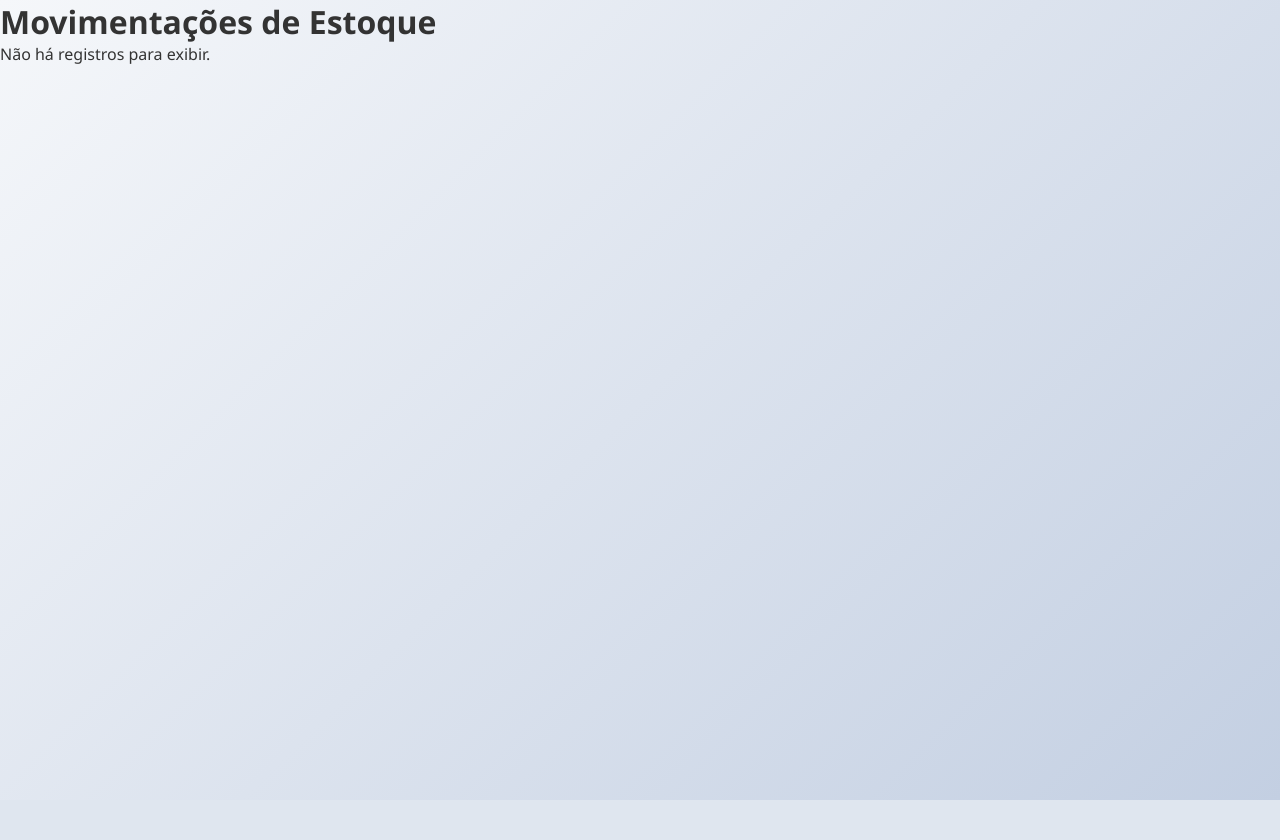
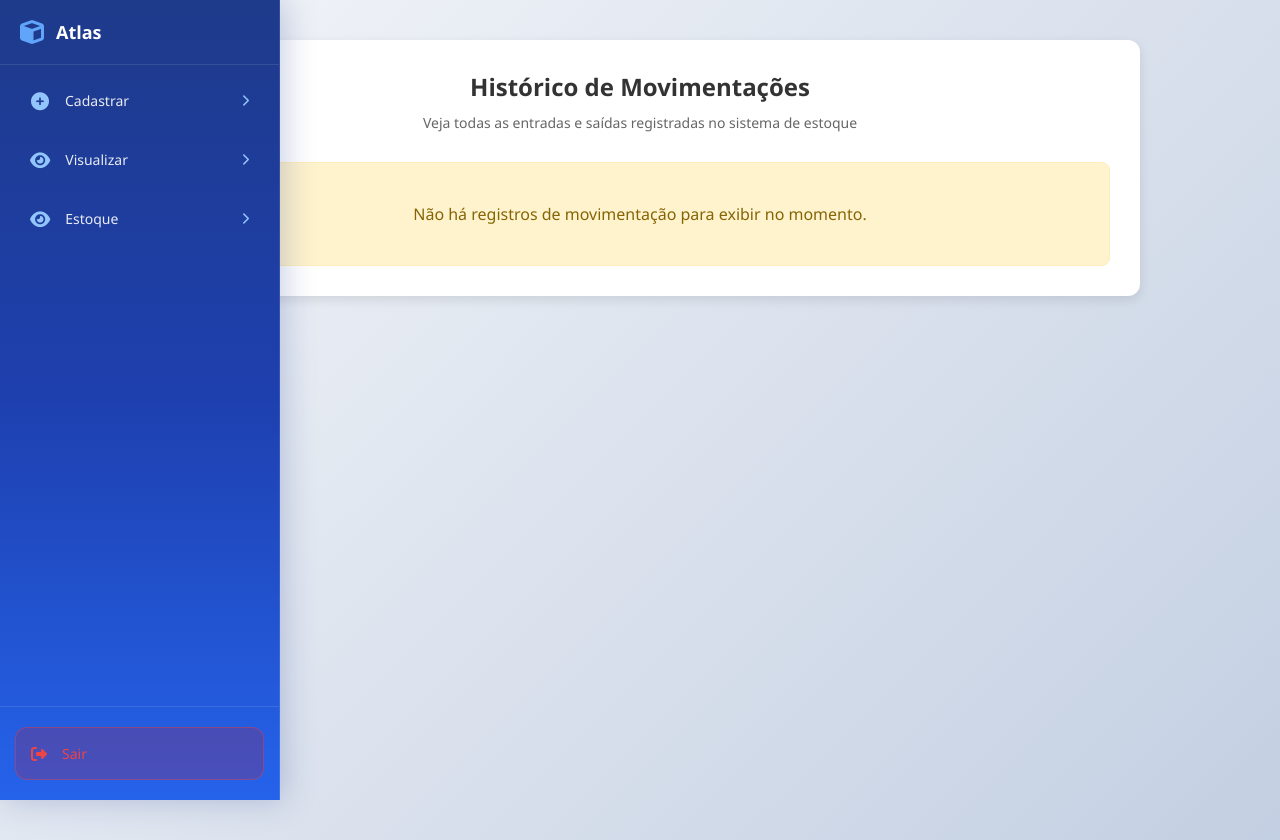
Before and after one commit to Caioairesd/Projeto-Senai-Atlas, a PHP site: page /htdocs/estoque/estoque_historico.php in a window 1280 px wide. Before the commit the page ends 800 px from the top, so only its background shows below. Run offline with PHP 8.4, Linux system fonts and the light colour scheme; the visitor is signed in with stand-in values (Sample User, id 1); data that the repository does not hold is empty.

Commit message:
feat
Adicionar front-end tela de histórico e de entrada

```diff
--- a/Login/processar_login.php
+++ b/Login/processar_login.php
@@ -15,8 +15,10 @@ $usuario = $stmt->fetch(PDO::FETCH_ASSOC);
 
 if ($usuario && password_verify($password, $usuario['senha_usuario'])) {
     // Login OK
-    $_SESSION['usuario'] = $usuario['nome_usuario'];
-    $_SESSION['perfil']  = $usuario['perfil_id'];
+    $_SESSION['usuario']     = $usuario['nome_usuario'];
+    $_SESSION['usuario_id']  = $usuario['id_usuario'];  // <- ESSA LINHA É ESSENCIAL
+    $_SESSION['perfil']      = $usuario['perfil_id'];
+
     header("Location: ../dashboard/dashboard.php");
     exit();
 } else {
--- a/assets/sidebar.php
+++ b/assets/sidebar.php
@@ -86,9 +86,9 @@
                             <i class="fas fa-users"></i>
                             <span>Entrada de estoque</span>
                         </a></li>
-                    <li><a href="../visualizar/visualizar_fornecedor.php">
+                    <li><a href="../estoque/estoque_historico.php"">
                             <i class="fas fa-industry"></i>
-                            <span>Visualizar Fornecedor</span>
+                            <span>Histórico</span>
                         </a></li>
                     <li><a href="../visualizar/visualizar_funcionario.php">
                             <i class="fas fa-id-badge"></i>
--- a/assets/style.css
+++ b/assets/style.css
@@ -728,3 +728,76 @@ html {
   font-size: 0.9rem;
   color: #777;
 }
+
+/* Histórico*/
+
+/* 🔷 Cabeçalho do histórico */
+.historico-header {
+  margin-bottom: 30px;
+  text-align: center;
+}
+
+.historico-header h2 {
+  font-size: 24px;
+  color: var(--text);
+  margin-bottom: 10px;
+}
+
+.historico-header p {
+  font-size: 14px;
+  color: #666;
+}
+
+/* Tabela de histórico */
+.historico-table {
+  width: 100%;
+  border-collapse: collapse;
+  margin-top: 20px;
+  background-color: var(--bg-white);
+  border-radius: 8px;
+  overflow: hidden;
+  box-shadow: 0 2px 8px rgba(0,0,0,0.05);
+}
+
+.historico-table thead {
+  background-color: var(--primary);
+  color: #fff;
+}
+
+.historico-table th,
+.historico-table td {
+  padding: 12px 16px;
+  text-align: left;
+  font-size: 14px;
+  border-bottom: 1px solid #eee;
+}
+
+.historico-table tbody tr:nth-child(even) {
+  background-color: #f9f9f9;
+}
+
+.historico-table tbody tr:hover {
+  background-color: #eef6ff;
+}
+
+/* Entrada / Saída */
+.tipo-entrada {
+  color: green;
+  font-weight: bold;
+}
+
+.tipo-saida {
+  color: red;
+  font-weight: bold;
+}
+
+/* Sem registros */
+.no-records {
+  text-align: center;
+  padding: 40px;
+  background-color: #fff3cd;
+  color: #856404;
+  border: 1px solid #ffeeba;
+  border-radius: 8px;
+  margin-top: 20px;
+}
--- a/estoque/estoque_historico.php
+++ b/estoque/estoque_historico.php
@@ -1,54 +1,7 @@
 <?php
-session_start();
-require_once '../config/conexao.php';
-
-$usuarioId = (int) $_SESSION['usuario_id'];
-$perfil = (int) $_SESSION['perfil'];
-
-// Monta SQL base
-$sql = "
-    SELECT
-        e.id_estoque,
-        p.nome_produto,
-        e.tipo_estoque,
-        e.qtde_estoque,
-        COALESCE(e.data_entrada, e.data_saida) AS data_movimentacao,
-        f.nome_funcionario,
-        u.nome_usuario,
-        e.observacao_estoque,
-        pe.id_pedido
-    FROM estoque e
-    JOIN produto p    ON e.produto_id     = p.id_produto
-    JOIN usuario u    ON e.usuario_id     = u.id_usuario
-    JOIN funcionario f ON u.funcionario_id = f.id_funcionario
-    LEFT JOIN pedidos pe
-      ON pe.usuario_id   = u.id_usuario
-     AND e.tipo_estoque  = 'Saída'
-";
-
-//Se o usuário não for Admin (1) nem Estoquista (2), limita ao próprio histórico
-if ($perfil !== 1 && $perfil !== 2) {
-    $sql .= " WHERE e.usuario_id = :usuarioId";
-}
-
-//Ordena mais recentes primeiro
-$sql .= " ORDER BY data_movimentacao DESC";
-
-try {
-    $stmt = $pdo->prepare($sql);
-    if ($perfil !== 1 && $perfil !== 2) {
-        $stmt->bindValue(':usuarioId', $usuarioId, PDO::PARAM_INT);
-    }
-    $stmt->execute();
-    $historico = $stmt->fetchAll(PDO::FETCH_ASSOC);
-} catch (PDOException $e) {
-    echo "<script>
-            alert('Erro ao buscar histórico de estoque.');
-          </script>";
-    exit();
-}
+include 'processar_historico.php';
+include '../assets/sidebar.php';
 ?>
-
 <!DOCTYPE html>
 <html lang="pt-br">
 <head>
@@ -57,12 +10,21 @@ try {
     <link rel="stylesheet" href="../assets/style.css">
 </head>
 <body>
-    <h1>Movimentações de Estoque</h1>
+    <div class="form-wrapper">
+        <!-- Adicionado header melhorado com classes específicas -->
+        <div class="historico-header">
+            <h2>Histórico de Movimentações</h2>
+            <p>Veja todas as entradas e saídas registradas no sistema de estoque</p>
+        </div>
 
         <?php if (empty($historico)): ?>
-        <p>Não há registros para exibir.</p>
+
+            <div class="no-records">
+                <p>Não há registros de movimentação para exibir no momento.</p>
+            </div>
         <?php else: ?>
-        <table>
+
+            <table class="historico-table">
                 <thead>
                     <tr>
                         <th>ID</th>
@@ -80,7 +42,9 @@ try {
                         <tr>
                             <td><?= htmlspecialchars($item['id_estoque']) ?></td>
                             <td><?= htmlspecialchars($item['nome_produto']) ?></td>
-                        <td><?= htmlspecialchars($item['tipo_estoque']) ?></td>
+                            <td class="<?= $item['tipo_estoque'] === 'Entrada' ? 'tipo-entrada' : 'tipo-saida' ?>">
+                                <?= htmlspecialchars($item['tipo_estoque']) ?>
+                            </td>
                             <td><?= htmlspecialchars($item['qtde_estoque']) ?></td>
                             <td><?= htmlspecialchars($item['data_movimentacao']) ?></td>
                             <td><?= htmlspecialchars($item['nome_funcionario']) ?></td>
@@ -91,5 +55,7 @@ try {
                 </tbody>
             </table>
         <?php endif; ?>
+
+    </div>
 </body>
 </html>
--- /dev/null
+++ b/estoque/processar_historico.php
@@ -0,0 +1,49 @@
+<?php
+session_start();
+require_once '../config/conexao.php';
+
+$usuarioId = (int) $_SESSION['usuario_id'];
+$perfil = (int) $_SESSION['perfil'];
+
+// Monta SQL base
+$sql = "
+    SELECT
+        e.id_estoque,
+        p.nome_produto,
+        e.tipo_estoque,
+        e.qtde_estoque,
+        COALESCE(e.data_entrada, e.data_saida) AS data_movimentacao,
+        f.nome_funcionario,
+        u.nome_usuario,
+        e.observacao_estoque,
+        pe.id_pedido
+    FROM estoque e
+    JOIN produto p    ON e.produto_id     = p.id_produto
+    JOIN usuario u    ON e.usuario_id     = u.id_usuario
+    JOIN funcionario f ON u.funcionario_id = f.id_funcionario
+    LEFT JOIN pedidos pe
+      ON pe.usuario_id   = u.id_usuario
+     AND e.tipo_estoque  = 'Saída'
+";
+
+//Se o usuário não for Admin (1) nem Estoquista (2), limita ao próprio histórico
+if ($perfil !== 1 && $perfil !== 2) {
+    $sql .= " WHERE e.usuario_id = :usuarioId";
+}
+
+//Ordena mais recentes primeiro
+$sql .= " ORDER BY data_movimentacao DESC";
+
+try {
+    $stmt = $pdo->prepare($sql);
+    if ($perfil !== 1 && $perfil !== 2) {
+        $stmt->bindValue(':usuarioId', $usuarioId, PDO::PARAM_INT);
+    }
+    $stmt->execute();
+    $historico = $stmt->fetchAll(PDO::FETCH_ASSOC);
+} catch (PDOException $e) {
+    echo "<script>
+            alert('Erro ao buscar histórico de estoque.');
+          </script>";
+    exit();
+}
```
Also changed, not shown: estoque/estoque_entrada.php (+46 -33 lines), estoque/estoque_saida.php (deleted, +0 -40 lines), estoque/processar_entrada.php (added, +41 -0 lines), estoque/processar_saida.php (added, +38 -0 lines). Lines whose indentation alone changed are shown as unchanged.
